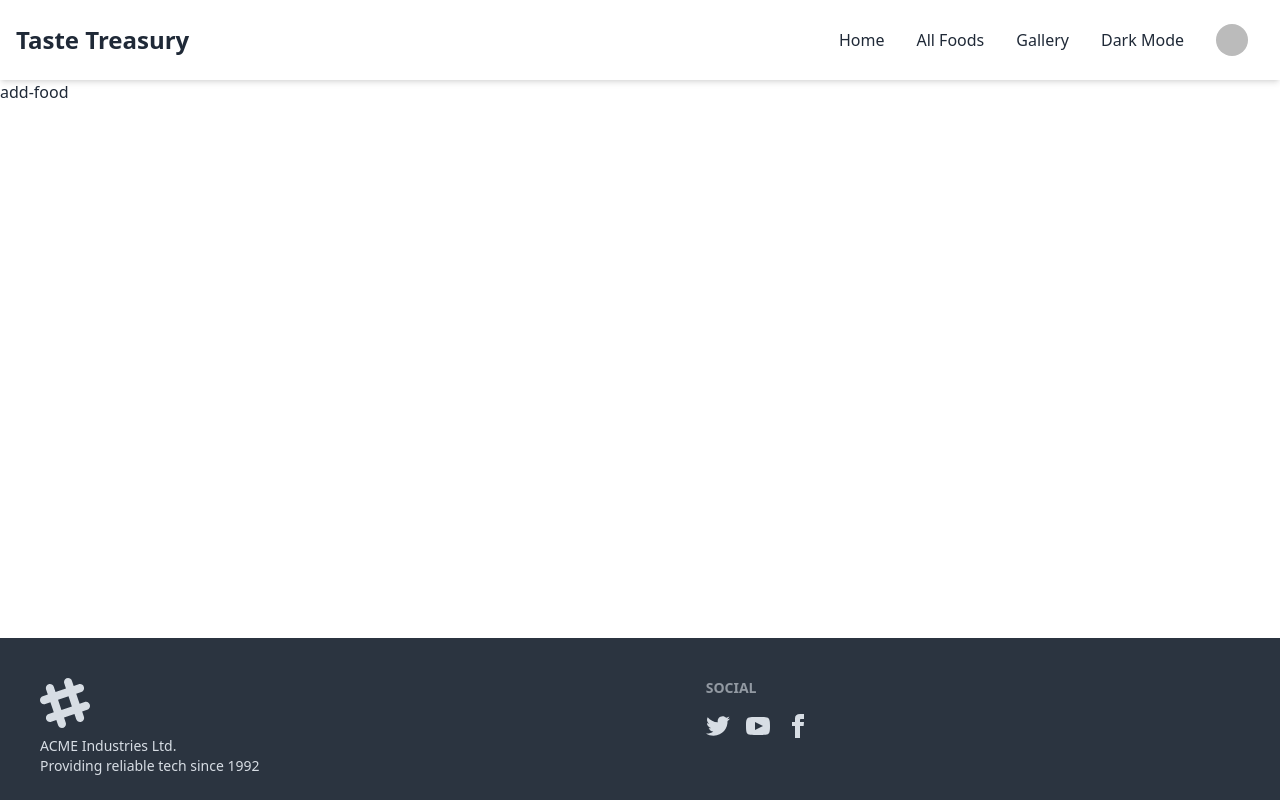
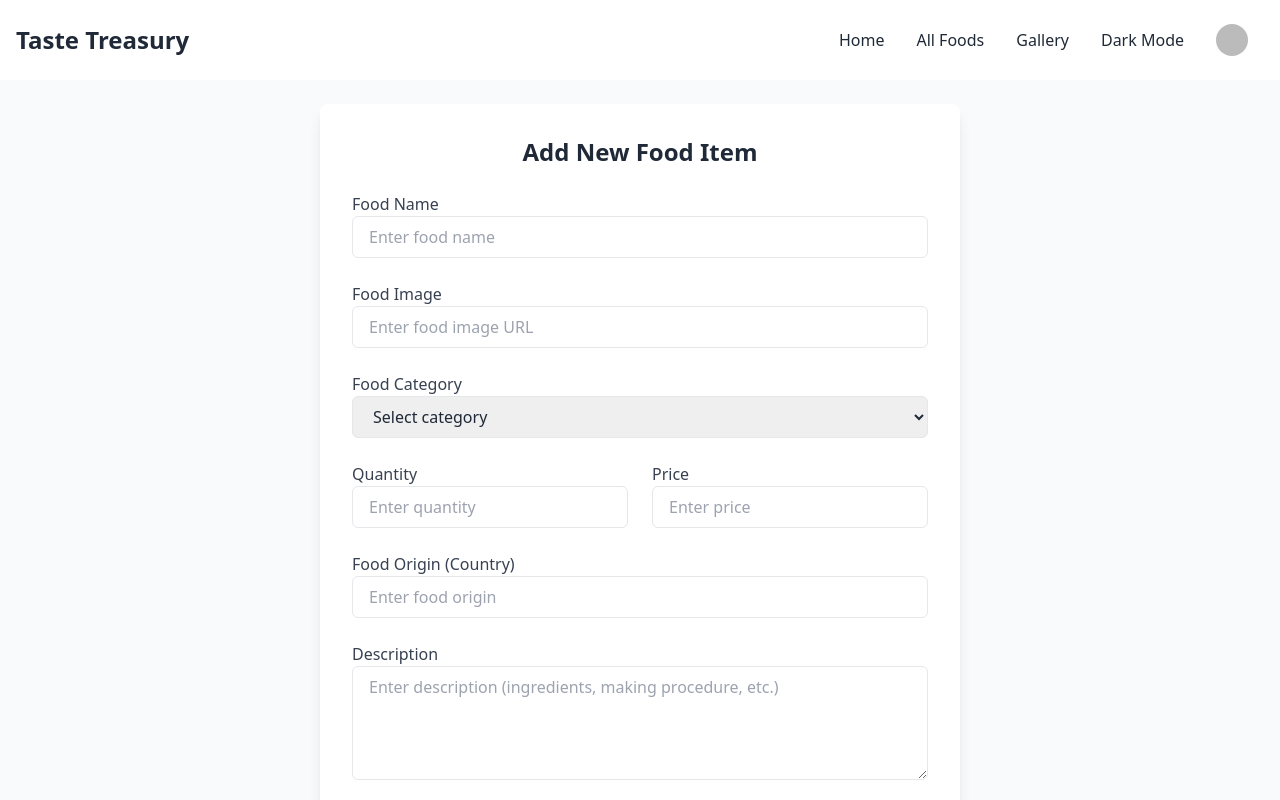
Before and after one commit to Abubokkor98/taste-treasury-client, a React (Vite) app: page /add-food in a window 1280 px wide. Shown: the top 800 px of the page. Built offline with nearby package versions, Linux system fonts and the light colour scheme; no server answers; sample sign-in values are in the browser's storage.

Commit message:
addFood page design added

```diff
--- /dev/null
+++ b/src/Pages/AddFood.jsx
@@ -0,0 +1,163 @@
+import { useContext } from "react";
+import { AuthContext } from "../Provider/AuthProvider";
+
+export default function AddFood() {
+  const { user } = useContext(AuthContext);
+  const handleSubmit = (e) => {
+    e.preventDefault();
+
+    const form = new FormData(e.target);
+    const foodName = form.get("name");
+    const foodImage = form.get("image");
+    const foodCategory = form.get("category");
+    const quantity = form.get("quantity");
+    const price = form.get("price");
+    const foodOrigin = form.get("origin");
+    const description = form.get("description");
+
+    const newFood = {
+      foodName,
+      foodImage,
+      foodCategory,
+      quantity,
+      price,
+      addedBy: {
+        email: user?.email,
+        name: user?.displayName,
+      },
+      foodOrigin,
+      description,
+    };
+
+    console.log(newFood);
+  };
+
+  return (
+    <div className="min-h-screen bg-gray-50 dark:bg-gray-800 flex items-center justify-center py-6">
+      <div className="bg-white dark:bg-gray-800 p-8 rounded-lg shadow-lg w-full md:w-2/3 lg:w-1/2">
+        <h2 className="text-2xl font-semibold text-center text-gray-800 dark:text-white mb-6">
+          Add New Food Item
+        </h2>
+        <form onSubmit={handleSubmit}>
+          {/* Food Name */}
+          <div className="mb-6">
+            <label className="block text-gray-700 dark:text-gray-300">
+              Food Name
+            </label>
+            <input
+              type="text"
+              name="name"
+              className="w-full px-4 py-2 border rounded-md focus:outline-none focus:ring-2 focus:ring-blue-600 dark:bg-gray-700 dark:border-gray-600 dark:text-white"
+              placeholder="Enter food name"
+              required
+            />
+          </div>
+
+          {/* Food Image */}
+          <div className="mb-6">
+            <label className="block text-gray-700 dark:text-gray-300">
+              Food Image
+            </label>
+            <input
+              type="url"
+              name="image"
+              className="w-full px-4 py-2 border rounded-md focus:outline-none focus:ring-2 focus:ring-blue-600 dark:bg-gray-700 dark:border-gray-600 dark:text-white"
+              placeholder="Enter food image URL"
+              required
+            />
+          </div>
+
+          {/* Food Category */}
+          <div className="mb-6">
+            <label className="block text-gray-700 dark:text-gray-300">
+              Food Category
+            </label>
+            <select
+              name="category"
+              className="w-full px-4 py-2 border rounded-md focus:outline-none focus:ring-2 focus:ring-blue-600 dark:bg-gray-700 dark:border-gray-600 dark:text-white"
+              required
+            >
+              <option value="">Select category</option>
+              <option value="vegetarian">Vegetarian</option>
+              <option value="non-vegetarian">Non-Vegetarian</option>
+              <option value="vegan">Vegan</option>
+              <option value="gluten-free">Gluten-Free</option>
+              <option value="desserts">Desserts</option>
+              <option value="snacks">Snacks</option>
+              <option value="beverages">Beverages</option>
+              <option value="breakfast">Breakfast</option>
+            </select>
+          </div>
+
+          {/* Quantity & Price */}
+          <div className="mb-6 grid grid-cols-2 gap-6">
+            {/* Quantity */}
+            <div>
+              <label className="block text-gray-700 dark:text-gray-300">
+                Quantity
+              </label>
+              <input
+                type="number"
+                name="quantity"
+                className="w-full px-4 py-2 border rounded-md focus:outline-none focus:ring-2 focus:ring-blue-600 dark:bg-gray-700 dark:border-gray-600 dark:text-white"
+                placeholder="Enter quantity"
+                required
+              />
+            </div>
+
+            {/* Price */}
+            <div>
+              <label className="block text-gray-700 dark:text-gray-300">
+                Price
+              </label>
+              <input
+                type="number"
+                name="price"
+                step="0.01"
+                className="w-full px-4 py-2 border rounded-md focus:outline-none focus:ring-2 focus:ring-blue-600 dark:bg-gray-700 dark:border-gray-600 dark:text-white"
+                placeholder="Enter price"
+                required
+              />
+            </div>
+          </div>
+
+          {/* Food Origin */}
+          <div className="mb-6">
+            <label className="block text-gray-700 dark:text-gray-300">
+              Food Origin (Country)
+            </label>
+            <input
+              type="text"
+              name="origin"
+              className="w-full px-4 py-2 border rounded-md focus:outline-none focus:ring-2 focus:ring-blue-600 dark:bg-gray-700 dark:border-gray-600 dark:text-white"
+              placeholder="Enter food origin"
+              required
+            />
+          </div>
+
+          {/* Description */}
+          <div className="mb-6">
+            <label className="block text-gray-700 dark:text-gray-300">
+              Description
+            </label>
+            <textarea
+              name="description"
+              className="w-full px-4 py-2 border rounded-md focus:outline-none focus:ring-2 focus:ring-blue-600 dark:bg-gray-700 dark:border-gray-600 dark:text-white"
+              placeholder="Enter description (ingredients, making procedure, etc.)"
+              rows="4"
+              required
+            ></textarea>
+          </div>
+
+          {/* Add Item Button */}
+          <button
+            type="submit"
+            className="w-full py-2 mt-4 bg-blue-600 text-white rounded-md hover:bg-blue-700 dark:bg-blue-500 dark:hover:bg-blue-400"
+          >
+            Add Item
+          </button>
+        </form>
+      </div>
+    </div>
+  );
+}
--- a/src/Routes/router.jsx
+++ b/src/Routes/router.jsx
@@ -4,6 +4,7 @@ import Home from "../Pages/Home";
 import Register from "../Pages/Register";
 import Login from "../Pages/Login";
 import PrivateRoute from "./PrivateRoute";
+import AddFood from "../Pages/AddFood";
 
 const router = createBrowserRouter([
   {
@@ -38,7 +39,7 @@ const router = createBrowserRouter([
         path: "/add-food",
         element: (
           <PrivateRoute>
-            <h2>add-food</h2>
+            <AddFood></AddFood>
           </PrivateRoute>
         ),
       },
```
